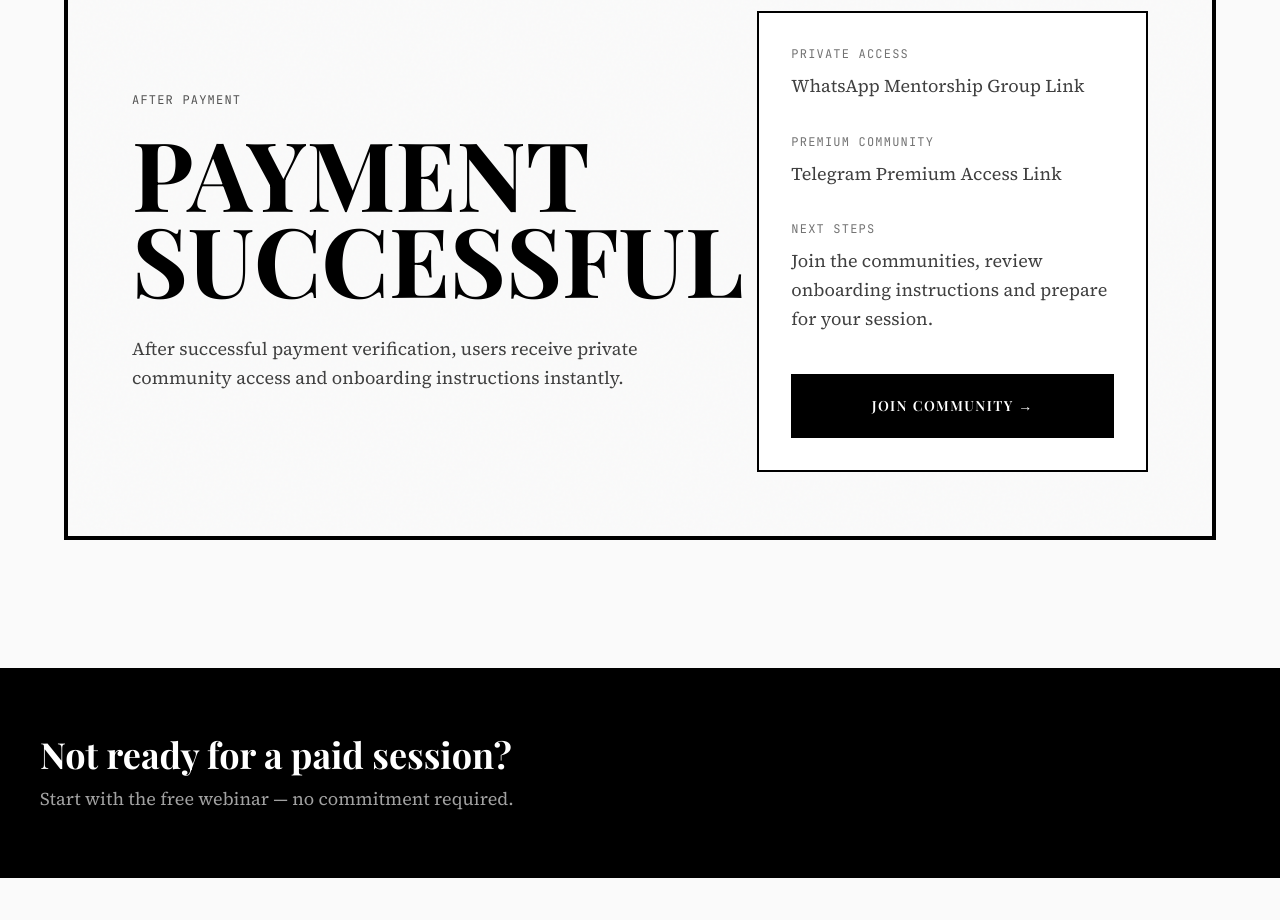
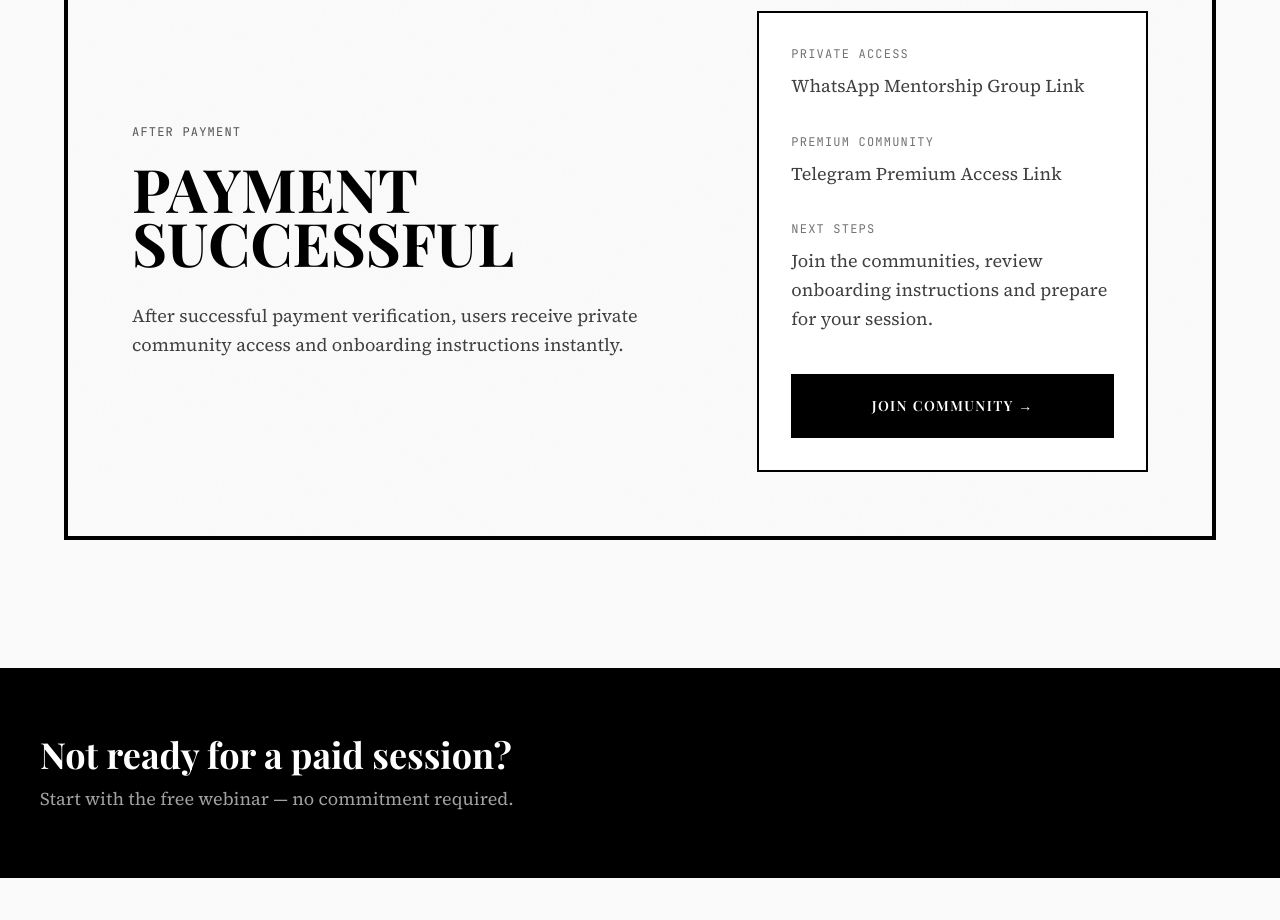
Before and after one commit to ibrahimkhan008/CPA, a Next.js app: page /consultation in a window 1280 px wide. Shown: the part 3320-4240 px from the top of the page. Built offline with nearby package versions, Linux system fonts and the light colour scheme; a web font is replaced by a local one.

Commit message:
fix: reduce PAYMENT SUCCESSFUL heading size to prevent overflow

```diff
--- a/app/consultation/page.tsx
+++ b/app/consultation/page.tsx
@@ -233,17 +233,17 @@ export default function ConsultationPage() {
 
           <div className="relative z-10 grid lg:grid-cols-12 gap-14 items-center">
             <div className="lg:col-span-7">
-              <div className="label-text text-neutral-600 mb-5">
+              <div className="label-text text-neutral-600 mb-5 text-black dark:text-neutral-600">
                 After Payment
               </div>
 
-              <h2 className="display-font text-5xl md:text-8xl leading-[0.9] font-bold mb-8 text-black">
+              <h2 className="display-font text-4xl md:text-6xl leading-[0.9] font-bold mb-8 text-black">
                 PAYMENT
                 <br />
                 SUCCESSFUL
               </h2>
 
-              <p className="text-xl leading-relaxed text-neutral-700 body-text">
+              <p className="text-xl leading-relaxed text-neutral-700 body-text text-black dark:text-neutral-700">
                 After successful payment verification, users receive private
                 community access and onboarding instructions instantly.
               </p>
```
